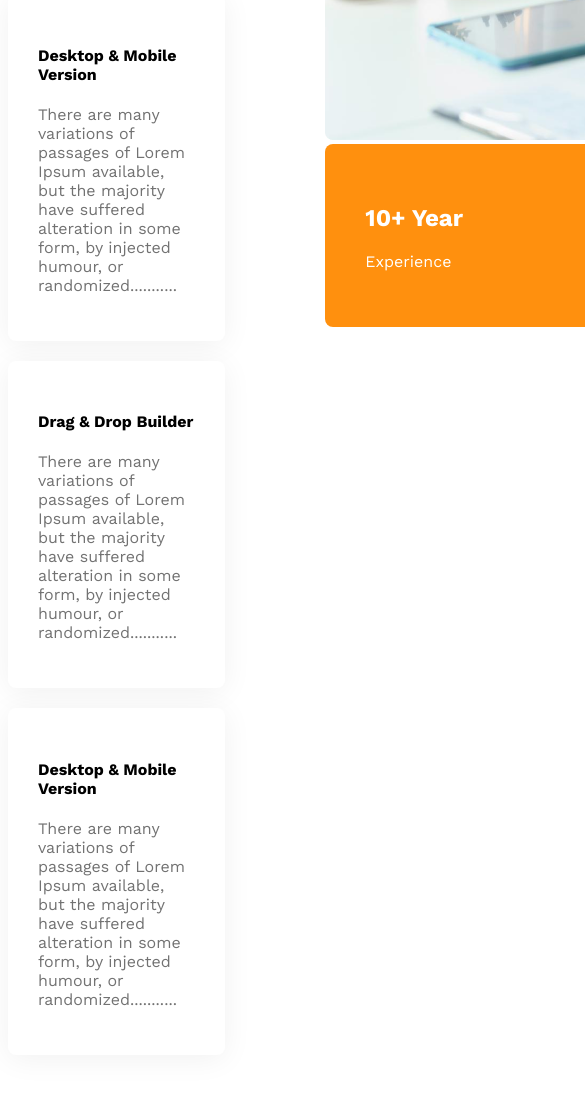
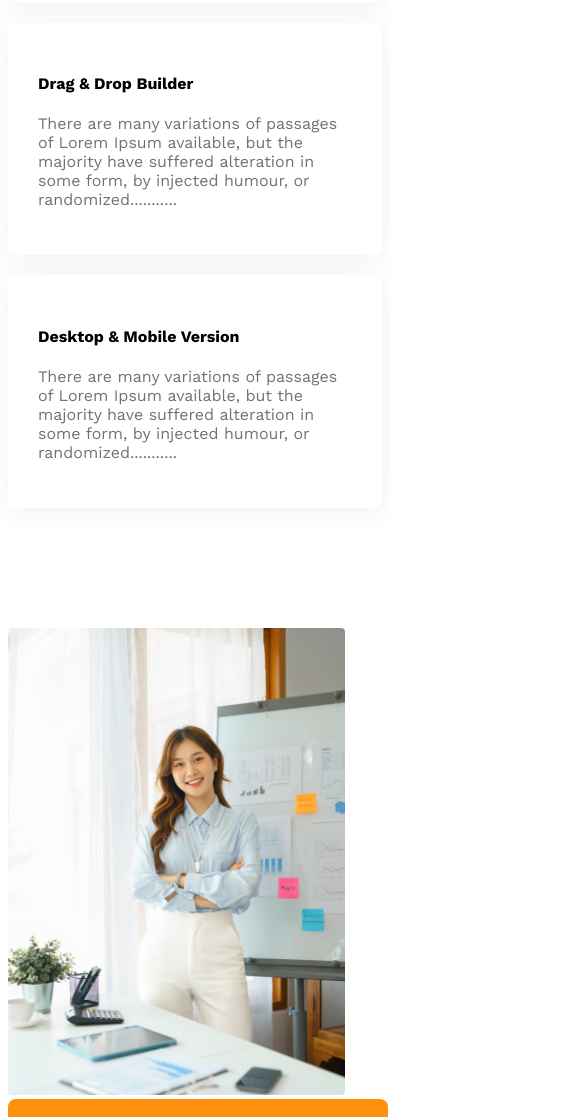
Before and after one commit to Hasin2009/g3-architects-website, a plain HTML site: page index.html in a window 390 px wide. Shown: the part 3762-4879 px from the top of the page, 585 px wide, since content can reach past the window. Drawn offline with nearby package versions, Linux system fonts and the light colour scheme.

Commit message:
make the feature section responsive

```diff
--- a/styles/architect.css
+++ b/styles/architect.css
@@ -118,15 +118,27 @@ main {
   background: #fff;
   box-shadow: 0px 4px 30px 0px rgba(0, 0, 0, 0.06);
 }
+
+.feature-img img{
+  height: 90%;
+  margin-left: 90px;
+}
 .ten-years-badge{
   border-radius: 8px;
   background: #ff900e;
   color: #fff;
   width: 342px;
   padding: 40px;
+  text-align: center;
+  position: relative;
+  bottom: 100px;
 }
-.ten-years-badge .h2{
+.ten-years-badge h2{
   font-size: 4rem;
+  margin: 0;
+}
+.ten-years-badge p{
+  font-size: 1.5rem;
 }
 
 /* facts section */
@@ -180,9 +192,18 @@ main {
   }
   nav,
   .teams-container,
+  .features,
   .facts-card-container,
   .sponsors-image-container {
     flex-direction: column;
+  }
+  .feature-img img{
+    width: 90%;
+    margin-left: 0;
+  }
+  .ten-years-badge{
+    position: static;
+    max-width: 300px;
   }
   .teams-img-container {
     grid-template-columns: 1fr;
@@ -203,7 +224,8 @@ main {
   }
   nav,
   .teams-container,
-  .sponsors-image-container {
+  .sponsors-image-container,
+  .features {
     flex-direction: column;
   }
 }
```
